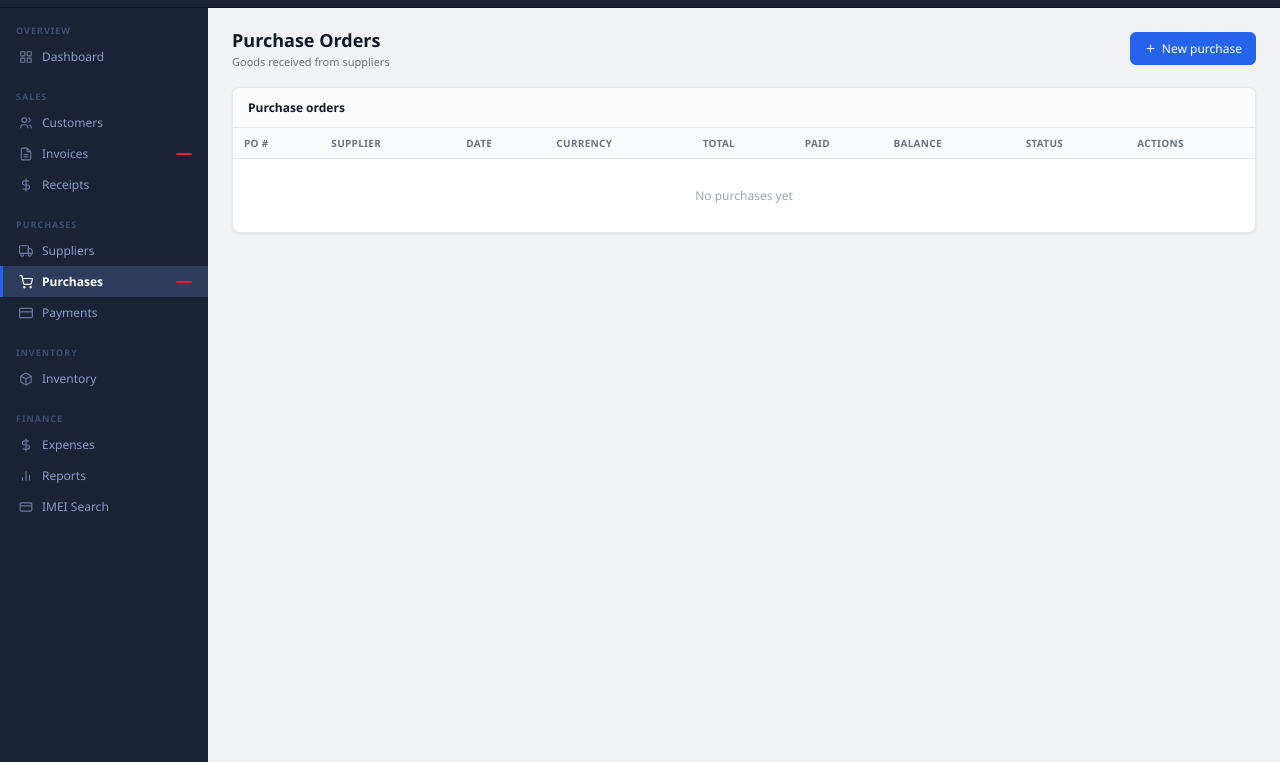
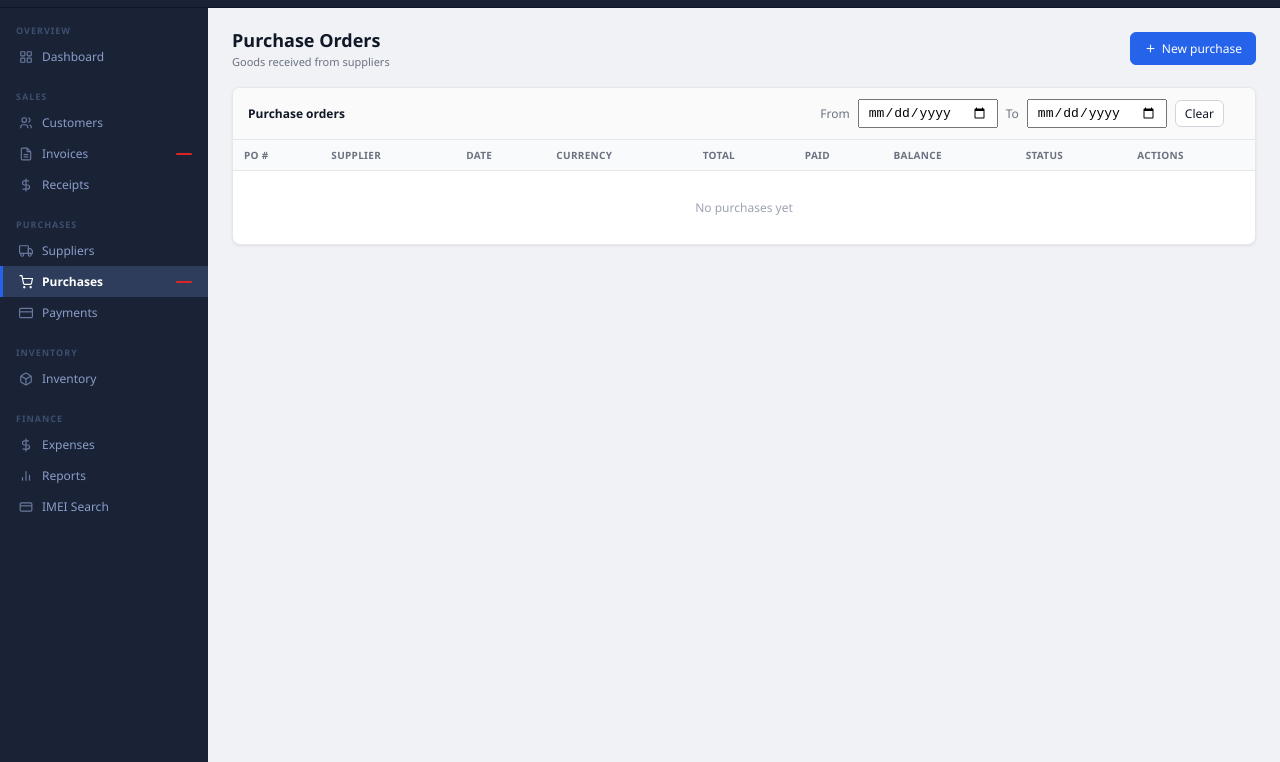
Before and after one commit to shadiarabi/DJOKO, a website built with Vite: page index.html in a window 1280 px wide. Both pictures are taken after a click on the element "Purchases". Shown: the part 38-800 px from the top of the page. Built offline with nearby package versions, Linux system fonts and the light colour scheme; some packages are replaced by stand-ins of ours; no server answers; the database is empty.

Commit message:
Update index.html

```diff
--- a/index.html
+++ b/index.html
@@ -280,7 +280,16 @@ code{font-size:10px;background:#F3F4F6;padding:2px 5px;border-radius:3px;font-fa
 <div class="page" id="page-purchases">
   <div class="ph"><div><div class="pt">Purchase Orders</div><div class="ps">Goods received from suppliers</div></div>
   <button class="btn pri" onclick="openModal('mo-purchase')"><svg viewBox="0 0 24 24" fill="none" stroke="currentColor" stroke-width="2"><line x1="12" y1="5" x2="12" y2="19"/><line x1="5" y1="12" x2="19" y2="12"/></svg>New purchase</button></div>
-  <div class="card"><div class="ch"><div class="ct">Purchase orders</div></div>
+  <div class="card"><div class="ch"><div class="ct">Purchase orders</div>
+    <div style="display:flex;gap:8px;align-items:center;flex-wrap:wrap">
+      <label style="font-size:12px;color:var(--tx2)">From</label>
+      <input type="date" id="po-from" class="inp" style="width:140px;padding:4px 8px;font-size:13px" onchange="renderPurchases()">
+      <label style="font-size:12px;color:var(--tx2)">To</label>
+      <input type="date" id="po-to" class="inp" style="width:140px;padding:4px 8px;font-size:13px" onchange="renderPurchases()">
+      <button class="btn sm" onclick="el('po-from').value='';el('po-to').value='';renderPurchases()" style="font-size:12px">Clear</button>
+      <span id="po-total-label" style="font-size:13px;font-weight:700;color:var(--org);margin-left:8px"></span>
+    </div>
+  </div>
   <div class="tw"><table><thead><tr><th>PO #</th><th>Supplier</th><th>Date</th><th>Currency</th><th>Total</th><th>Paid</th><th>Balance</th><th>Status</th><th>Actions</th></tr></thead><tbody id="po-tb"></tbody></table></div></div>
 </div>
 
```
